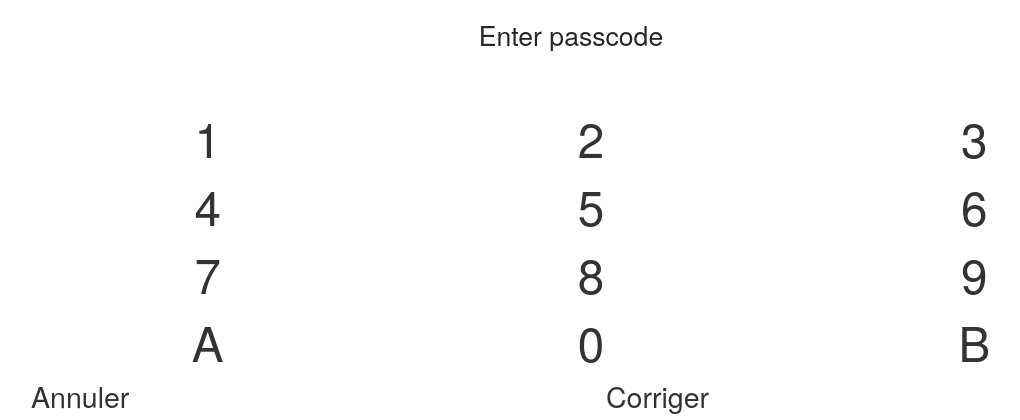
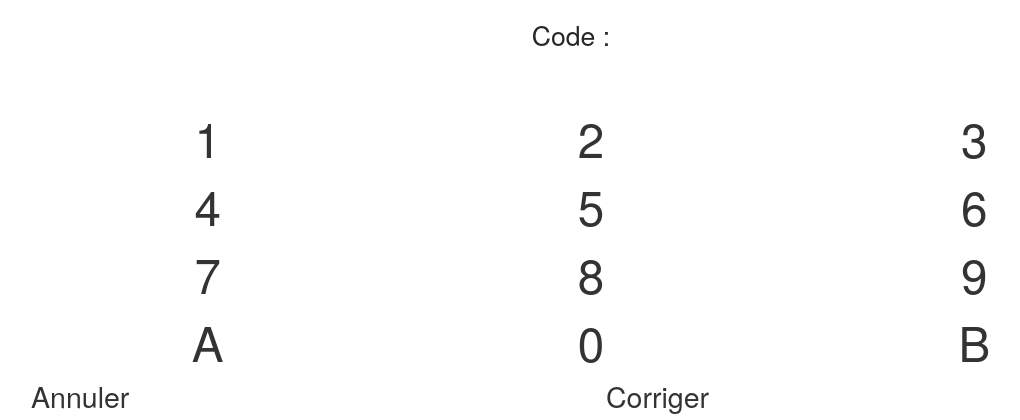
Before and after one commit to HackBil/bilGate, a Django app: page / in a window 1280 px wide. Shown: the top 420 px of the page, without its empty margins (69-1089 px from the left). Run offline with Django 3.2, Linux system fonts and the light colour scheme; some libraries are stand-ins or nearby versions.

Commit message:
translation, add favicon

```diff
--- a/templates/index.html
+++ b/templates/index.html
@@ -5,6 +5,7 @@
         <title>bilGate</title>
         <meta http-equiv="Content-Type" content="text/html; charset=UTF-8" />
         <meta name="viewport" content="width=device-width, initial-scale=1, maximum-scale=1, user-scalable=no" />
+        <link rel="shortcut icon" type="image/png" href="{% static 'img/favicon.png' %}"/>
 
         <!-- BOOTSTRAP CSS -->
         <link rel="stylesheet" href="{% static 'css/bootstrap.min.css' %}">
@@ -29,7 +30,7 @@
             </div>
             <div class="col-xs-12 masterkey-app ">
                 <div class="col-xs-12" id="digicode">
-                    <h1>Enter passcode</h1>
+                    <h1>Code :</h1>
                     <ul class="col-xs-12 password">
                         <li class="col-xs-2"></li>
                         <li class="col-xs-2"></li>
```
Also changed, not shown: static/img/favicon.png (added).
